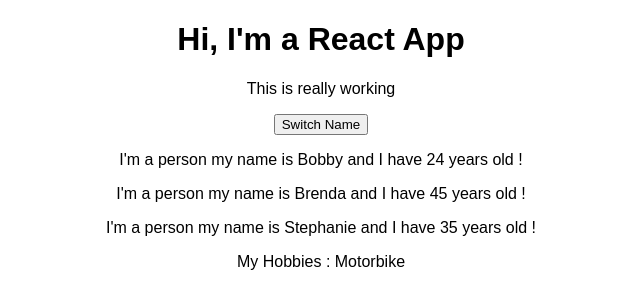
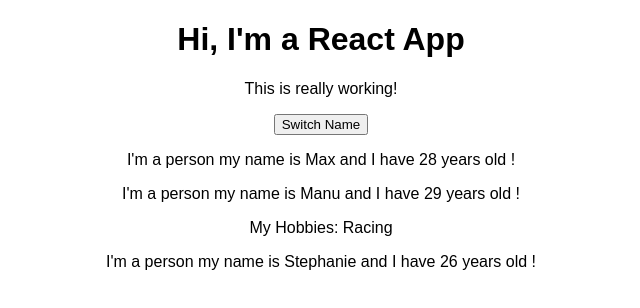
Before and after one commit to DOligex/react-complete-guide, a React (Create React App) app: page / in a window 1280 px wide. Shown: the top 308 px of the page, without its empty margins (319-959 px from the left). Built offline with nearby package versions, Linux system fonts and the light colour scheme.

Commit message:
delete hook statement

```diff
--- a/src/App.js
+++ b/src/App.js
@@ -1,52 +1,54 @@
-import React, { useState } from 'react';
+import React, { Component } from 'react';
 import './App.css';
 // React components
 import Person from './Person/Person';
 
-const app = props => {
-  const [personsState, setPersonsState] = useState({
+class App extends Component {
+  state = {
     persons: [
-      { name: 'Bobby', age: 24 },
-      { name: 'Brenda', age: 45 },
-      { name: 'Stephanie', age: 35 },
-    ]
-  });
+      { name: 'Max', age: 28 },
+      { name: 'Manu', age: 29 },
+      { name: 'Stephanie', age: 26 }
+    ],
+    otherState: 'some other value'
+  };
 
-  const [otherState, setOtherState] = useState('some other value');
-  console.log(personsState, otherState);
-
-  const switchNameHandler = () => {
-    setPersonsState({
+  switchNameHandler = () => {
+    // console.log('Was clicked!');
+    // DON'T DO THIS: this.state.persons[0].name = 'Maximilian';
+    this.setState({
       persons: [
-        { name: 'La pointe', age: 24 },
-        { name: 'Brenda', age: 45 },
-        { name: 'Stephanie', age: 55 },
+        { name: 'Maximilian', age: 28 },
+        { name: 'Manu', age: 29 },
+        { name: 'Stephanie', age: 27 }
       ]
     });
   };
 
+  render() {
     return (
       <div className="App">
-        <h1> Hi, I'm a React App</h1>
-        <p>This is really working</p>
-        <button onClick={switchNameHandler}>Switch Name</button>
-
+        <h1>Hi, I'm a React App</h1>
+        <p>This is really working!</p>
+        <button onClick={this.switchNameHandler}>Switch Name</button>
         <Person
-         name={personsState.persons[0].name}
-         age={personsState.persons[0].age}
+          name={this.state.persons[0].name}
+          age={this.state.persons[0].age}
         />
         <Person
-          name={personsState.persons[1].name}
-          age={personsState.persons[1].age}
+          name={this.state.persons[1].name}
+          age={this.state.persons[1].age}
+        >
+          My Hobbies: Racing
+        </Person>
+        <Person
+          name={this.state.persons[2].name}
+          age={this.state.persons[2].age}
         />
-        <Person
-         name={personsState.persons[2].name}
-         age={personsState.persons[2].age}>
-         My Hobbies : Motorbike
-        </Person>
+      </div>
+    );
+    // return React.createElement('div', {className: 'App'}, React.createElement('h1', null, 'Does this work now?'));
+  }
+}
 
-      </div>
-      );
-    }
-
-  export default app;
+export default App;
```
